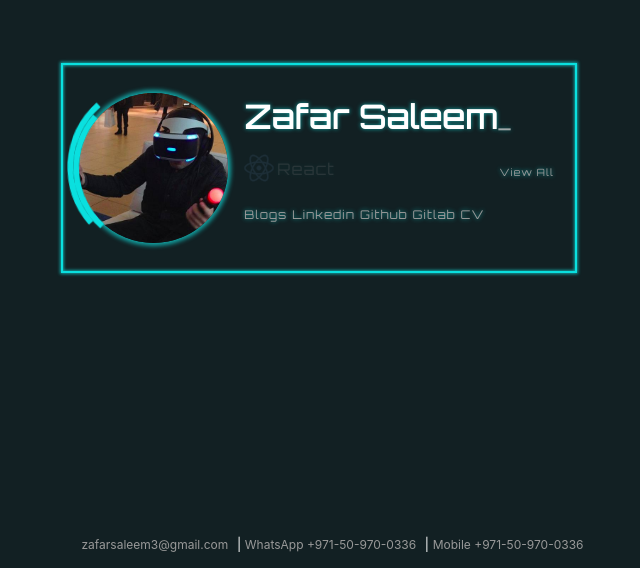
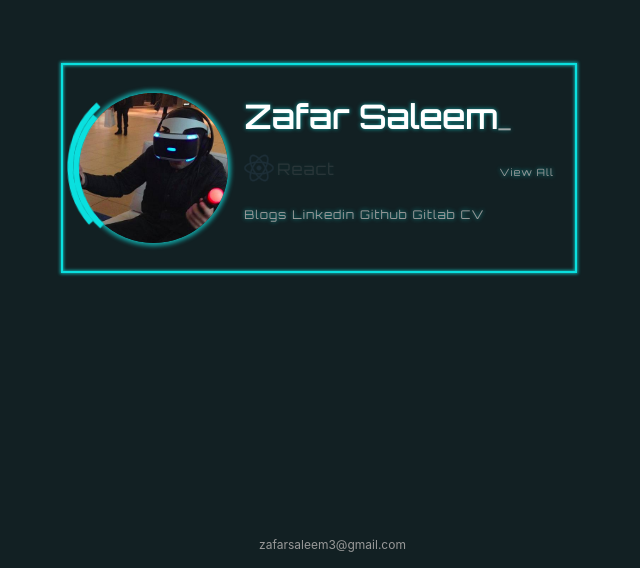
Before and after one commit to zafar-saleem/zafar-saleem.github.io, a React (Create React App) app: page / in a window 1280 px wide. Shown: the part 232-800 px from the top of the page, without its empty margins (321-961 px from the left). Built offline with nearby package versions, Linux system fonts and the light colour scheme.

Commit message:
feat: contacts

```diff
--- a/src/App.js
+++ b/src/App.js
@@ -96,7 +96,7 @@ function App() {
 	      </IdCard>
 	    </IdCardWrapper>
       <Footer>
-        <Link href="mailto:zafarsaleem3@gmail.com">zafarsaleem3@gmail.com</Link> | <Link href="https://wa.me/971509700336"> WhatsApp +971-50-970-0336</Link> | <Link href="tel:+97150-970-0336"> Mobile +971-50-970-0336</Link>
+        <Link href="mailto:zafarsaleem3@gmail.com">zafarsaleem3@gmail.com</Link>
       </Footer>
     </>
   );
```
